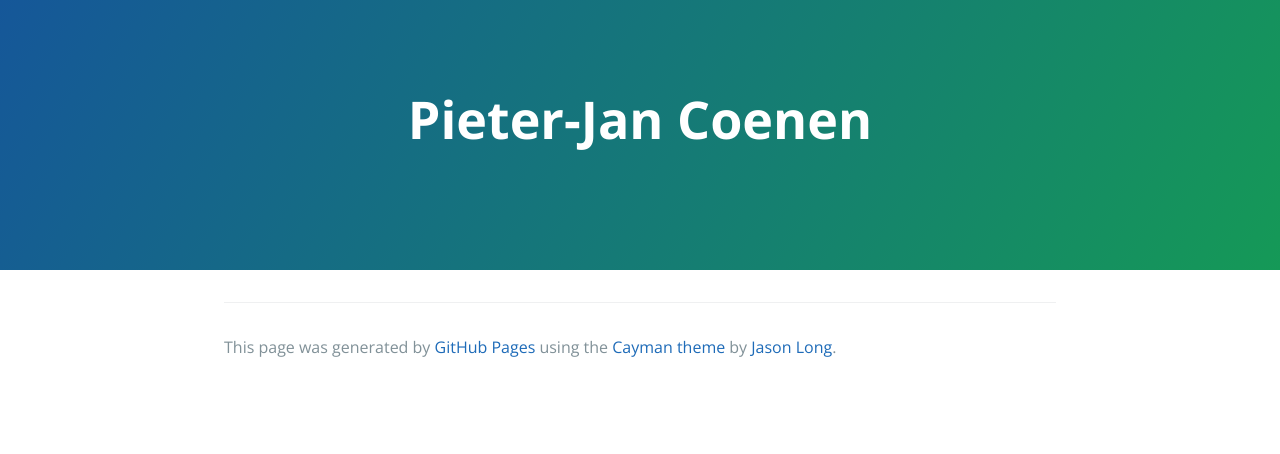
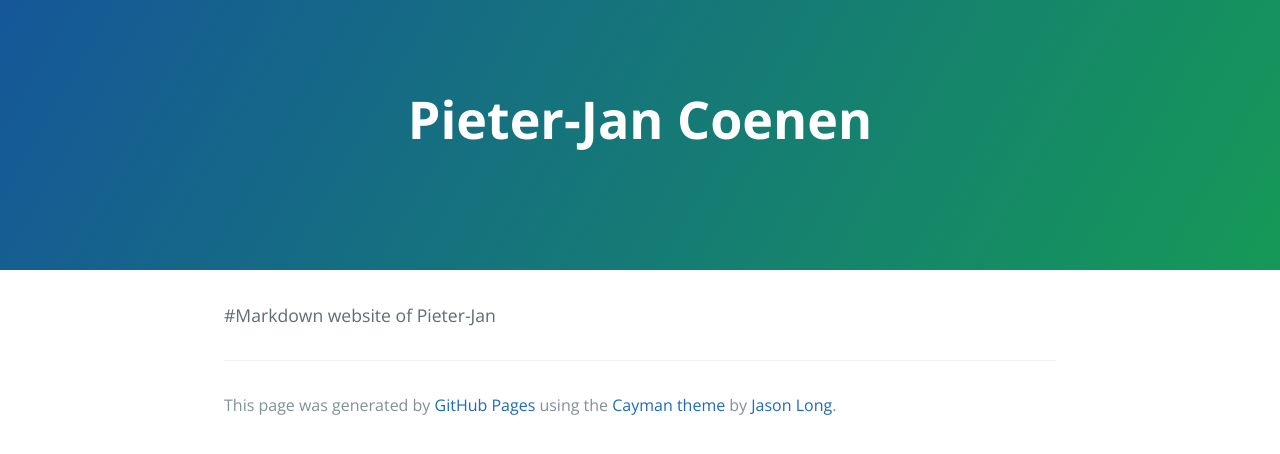
Before and after one commit to pcoenen/pcoenen.github.io, a Jekyll site: the page built from index.md, in a window 1280 px wide. Shown: the top 454 px of the page. Built offline with Jekyll 4.4.1, drawn with Linux system fonts in a browser that asks for light colours.

Commit message:
Update site.html

```diff
--- a/_layouts/site.html
+++ b/_layouts/site.html
@@ -16,7 +16,7 @@
     </section>
 
     <section class="main-content">
-      {{ Content }}
+      {{ content }}
       <footer class="site-footer">
 
         <span class="site-footer-credits">This page was generated by <a href="https://pages.github.com">GitHub Pages</a> using the <a href="https://github.com/jasonlong/cayman-theme">Cayman theme</a> by <a href="https://twitter.com/jasonlong">Jason Long</a>.</span>
```
